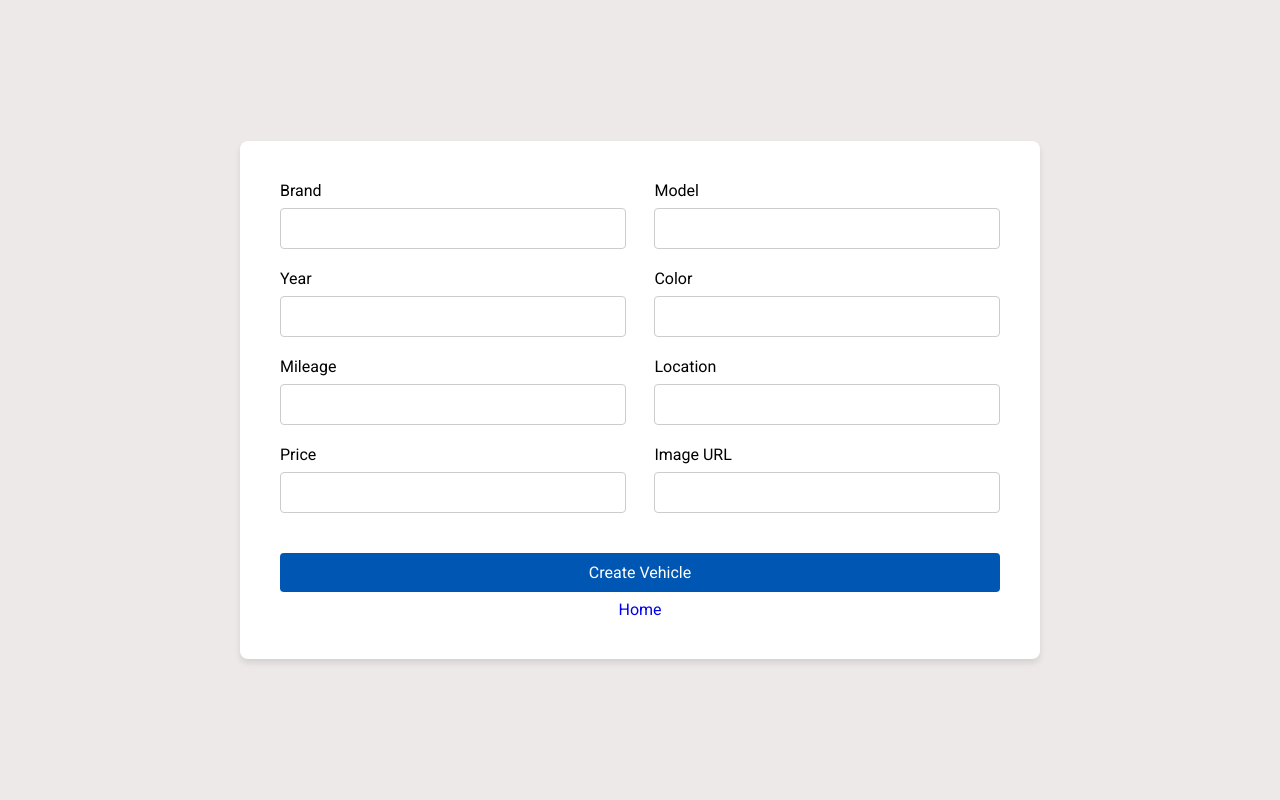
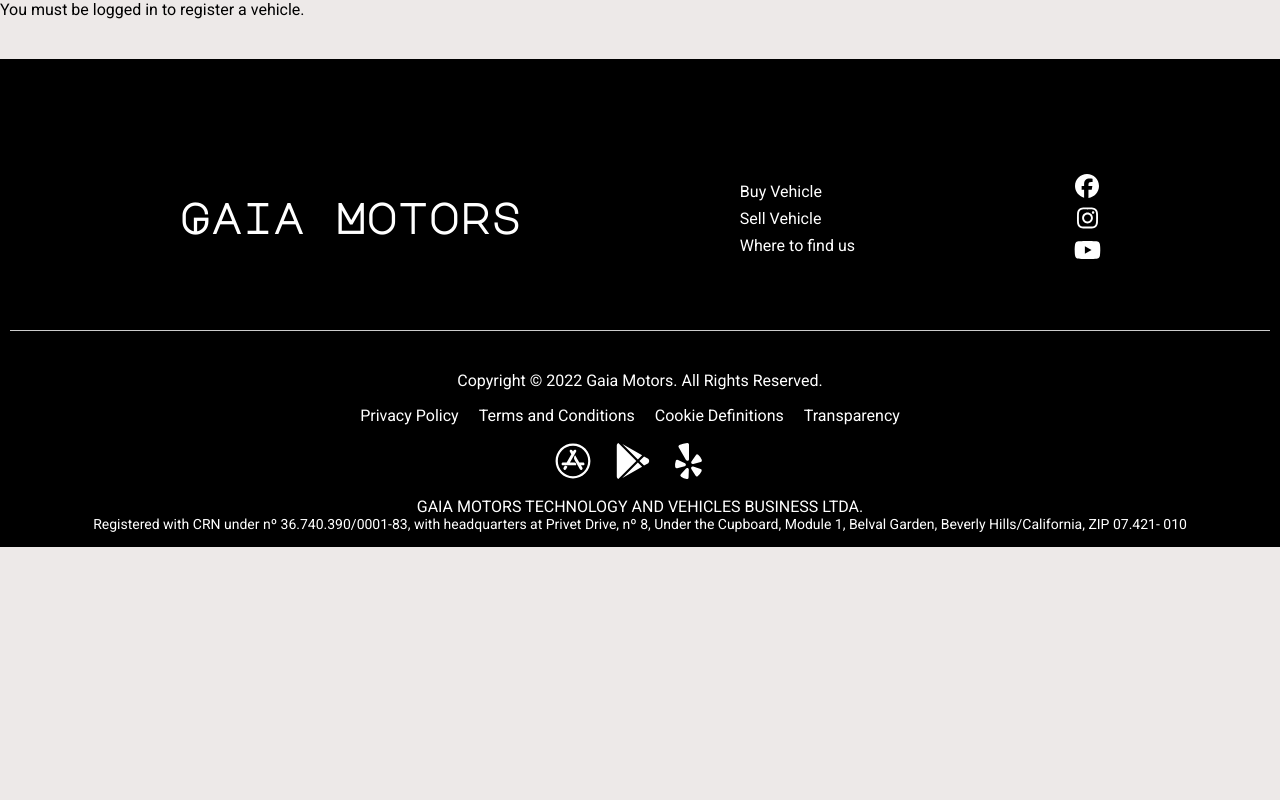
Before and after one commit to coder-gaia/vehicle_catalog, a React (Create React App) app: page /createVehicle in a window 1280 px wide. Shown: the top 800 px of the page. Built offline with nearby package versions, Linux system fonts and the light colour scheme.

Commit message:
adjusting permissions

```diff
--- a/package.json
+++ b/package.json
@@ -12,14 +12,15 @@
     "@types/react": "^18.2.55",
     "@types/react-dom": "^18.2.18",
     "axios": "^1.7.2",
+    "jwt-decode": "^4.0.0",
     "react": "^18.3.1",
     "react-dom": "^18.3.1",
     "react-hooks": "^1.0.1",
     "react-redux": "^9.1.0",
+    "react-router-dom": "^6.23.1",
     "react-scripts": "5.0.1",
     "react-scroll": "^1.9.0",
-    "web-vitals": "^2.1.4",
-    "react-router-dom": "^6.23.1"
+    "web-vitals": "^2.1.4"
   },
   "scripts": {
     "start": "react-scripts start",
--- a/src/App.jsx
+++ b/src/App.jsx
@@ -6,6 +6,7 @@ import Rotas from './routes';
 
 const App = () => {
   const [isAuthenticated, setIsAuthenticated] = useState(false);
+
 
   const handleLogout = () => {
     setIsAuthenticated(false);
--- a/src/components/Header/index.jsx
+++ b/src/components/Header/index.jsx
@@ -6,6 +6,7 @@ import userIcon from '../../assets/user.svg';
 import PropTypes from 'prop-types';
 
 const Header = ({ isAuthenticated, handleLogout }) => {
+  const isAdmin = localStorage.getItem('token') === 'eyJhbGciOiJIUzI1NiIsInR5cCI6IkpXVCJ9.eyJpc3MiOiJnYWlhQWxleGFuZHJlLWlzc3VlciIsInN1YiI6ImFkbWluQGdtYWlsLmNvbSJ9.X5P30sPOfMpRA33YLBh4ZXcs2n2gjwobWrkVg-udrEQ';
 
   return (
     <HeaderContainer>
@@ -16,9 +17,11 @@ const Header = ({ isAuthenticated, handleLogout }) => {
           <a href="#">Buy Vehicle</a>
         </div>
 
-        <div className="nav-item">
-          <Link to="/createVehicle">Create Vehicle</Link>
-        </div>
+        {isAdmin && (
+          <div className="nav-item">
+            <Link to="/createVehicle">Create Vehicle</Link>
+          </div>
+        )}
 
         <div className="nav-item">
           <a href="#contact-address">Address</a>
@@ -29,7 +32,7 @@ const Header = ({ isAuthenticated, handleLogout }) => {
           {isAuthenticated ? (
             <button onClick={handleLogout}>Logout</button>
           ) : (
-            <Link to="/login">Login</Link>
+            <Link to="/signup">Login</Link>
           )}
         </div>
       </div>
--- a/src/components/Login/index.jsx
+++ b/src/components/Login/index.jsx
@@ -24,8 +24,24 @@ const Login = ({ setIsAuthenticated }) => {
       });
 
       if (response.ok) {
+
+        const data = await response.json();
+        console.log('Data from API:', data);
+
+        localStorage.setItem('token', data.token);
+
+
+        if (data.token === "eyJhbGciOiJIUzI1NiIsInR5cCI6IkpXVCJ9.eyJpc3MiOiJnYWlhQWxleGFuZHJlLWlzc3VlciIsInN1YiI6ImFkbWluQGdtYWlsLmNvbSJ9.X5P30sPOfMpRA33YLBh4ZXcs2n2gjwobWrkVg-udrEQ") {
+          alert('You are an administrator. You can create vehicles.');
+          setIsAuthenticated(true);
+          navigate('/');
+        } else {
+          alert('You do not have permission to create vehicles.');
+        }
+
         alert("Logged in successfully!");
         setIsAuthenticated(true);
+
         console.log('Login successful. isAuthenticated:', true);
         navigate('/');
       } else {
--- a/src/components/VehicleRegistration/index.jsx
+++ b/src/components/VehicleRegistration/index.jsx
@@ -1,12 +1,10 @@
-import React, { useState } from "react";
-import { CreateButton, CreationContainer, CreationForm, InputContainer, InputField, InputLabel, UnderText } from "./styles";
-import { Link, useNavigate } from "react-router-dom";
-
+import React, { useState } from 'react';
+import { CreateButton, CreationContainer, CreationForm, InputContainer, InputField, InputLabel, UnderText } from './styles';
+import { Link, useNavigate } from 'react-router-dom';
+import PropTypes from 'prop-types';
 
 const VehicleRegistration = () => {
-
-  const navigate = useNavigate()
-
+  const navigate = useNavigate();
   const [vehicle, setVehicle] = useState({
     brand: '',
     model: '',
@@ -20,14 +18,6 @@ const VehicleRegistration = () => {
 
   const token = localStorage.getItem('token');
 
-  const handleChange = (e) => {
-    const { id, value } = e.target;
-    setVehicle((prevVehicle) => ({
-      ...prevVehicle,
-      [id]: value
-    }));
-  };
-
   const handleSubmit = async (e) => {
     e.preventDefault();
 
@@ -40,15 +30,26 @@ const VehicleRegistration = () => {
         },
         body: JSON.stringify(vehicle)
       });
-      const data = await response.json();
-      if(data){
-        navigate("/")
+
+      if (response.ok) {
+        const data = await response.json();
+        console.log('Vehicle added:', data);
+        navigate('/');
+      } else {
+        console.error('Error adding vehicle:', response);
       }
-      console.log('Vehicle added:', data);
     } catch (error) {
       console.error('Error adding vehicle:', error);
     }
   };
+
+  if (!token) {
+    return <div>You must be logged in to register a vehicle.</div>;
+  }
+
+  if (token !== 'eyJhbGciOiJIUzI1NiIsInR5cCI6IkpXVCJ9.eyJpc3MiOiJnYWlhQWxleGFuZHJlLWlzc3VlciIsInN1YiI6ImFkbWluQGdtYWlsLmNvbSJ9.X5P30sPOfMpRA33YLBh4ZXcs2n2gjwobWrkVg-udrEQ') {
+    return <div>You do not have permission to register a vehicle.</div>;
+  }
 
   return (
     <CreationContainer>
@@ -59,27 +60,29 @@ const VehicleRegistration = () => {
             type="text"
             id="brand"
             value={vehicle.brand}
-            onChange={handleChange}
+            onChange={(e) => setVehicle({ ...vehicle, brand: e.target.value })}
             required
           />
         </InputContainer>
+
         <InputContainer>
           <InputLabel htmlFor="model">Model</InputLabel>
           <InputField
             type="text"
             id="model"
             value={vehicle.model}
-            onChange={handleChange}
+            onChange={(e) => setVehicle({ ...vehicle, model: e.target.value })}
             required
           />
         </InputContainer>
+
         <InputContainer>
           <InputLabel htmlFor="year">Year</InputLabel>
           <InputField
             type="text"
             id="year"
             value={vehicle.year}
-            onChange={handleChange}
+            onChange={(e) => setVehicle({ ...vehicle, year: e.target.value })}
             required
           />
         </InputContainer>
@@ -89,17 +92,17 @@ const VehicleRegistration = () => {
             type="text"
             id="color"
             value={vehicle.color}
-            onChange={handleChange}
+            onChange={(e) => setVehicle({ ...vehicle, color: e.target.value })}
             required
           />
-          </InputContainer>
-          <InputContainer>
+        </InputContainer>
+        <InputContainer>
           <InputLabel htmlFor="km">Mileage</InputLabel>
           <InputField
             type="text"
             id="km"
             value={vehicle.km}
-            onChange={handleChange}
+            onChange={(e) => setVehicle({ ...vehicle, km: e.target.value })}
             required
           />
         </InputContainer>
@@ -109,7 +112,7 @@ const VehicleRegistration = () => {
             type="text"
             id="location"
             value={vehicle.location}
-            onChange={handleChange}
+            onChange={(e) => setVehicle({ ...vehicle, location: e.target.value })}
             required
           />
         </InputContainer>
@@ -119,7 +122,7 @@ const VehicleRegistration = () => {
             type="text"
             id="price"
             value={vehicle.price}
-            onChange={handleChange}
+            onChange={(e) => setVehicle({ ...vehicle, price: e.target.value })}
             required
           />
         </InputContainer>
@@ -129,7 +132,7 @@ const VehicleRegistration = () => {
             type="text"
             id="image"
             value={vehicle.image}
-            onChange={handleChange}
+            onChange={(e) => setVehicle({ ...vehicle, image: e.target.value })}
           />
         </InputContainer>
         <CreateButton type="submit">Create Vehicle</CreateButton>
@@ -139,4 +142,8 @@ const VehicleRegistration = () => {
   );
 };
 
+VehicleRegistration.propTypes = {
+  isAuthenticated: PropTypes.bool.isRequired,
+};
+
 export default VehicleRegistration;
```
Also changed, not shown: 1 other file (tests, documents, lock files or other folders).
